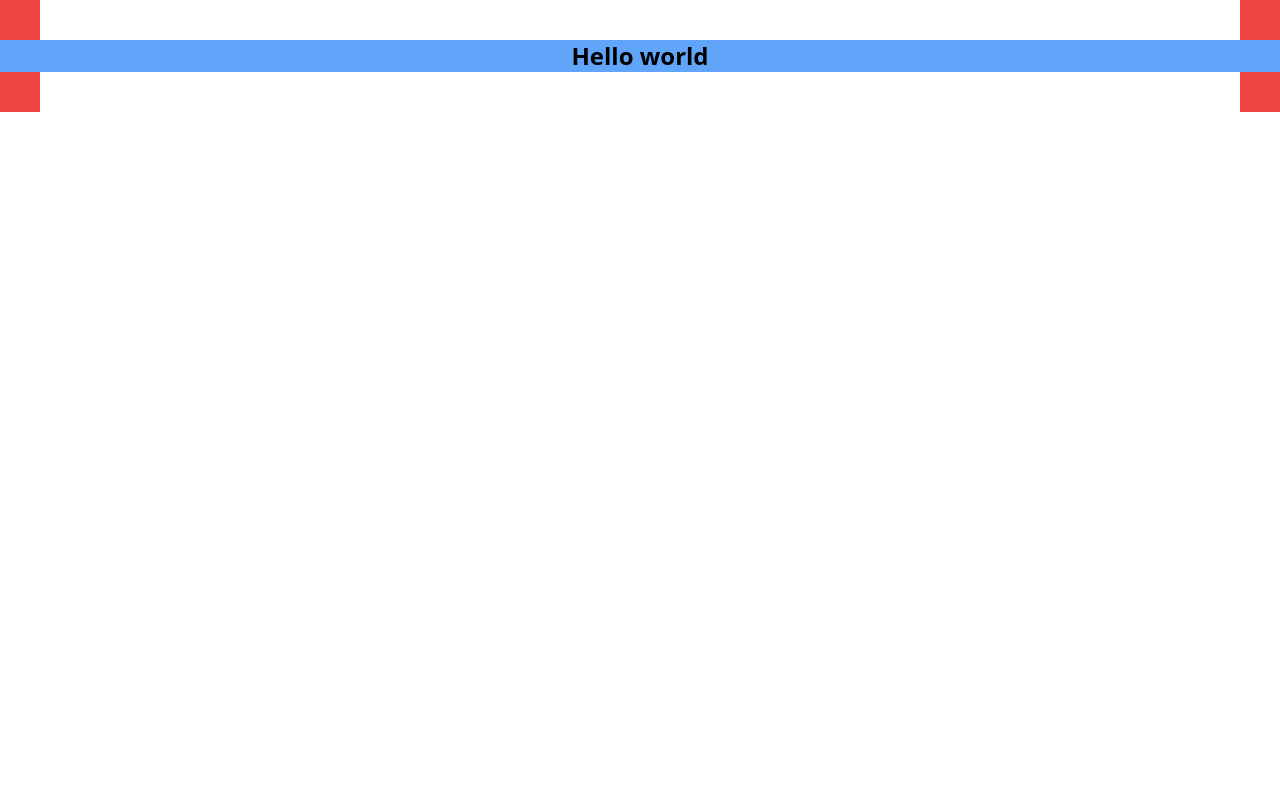
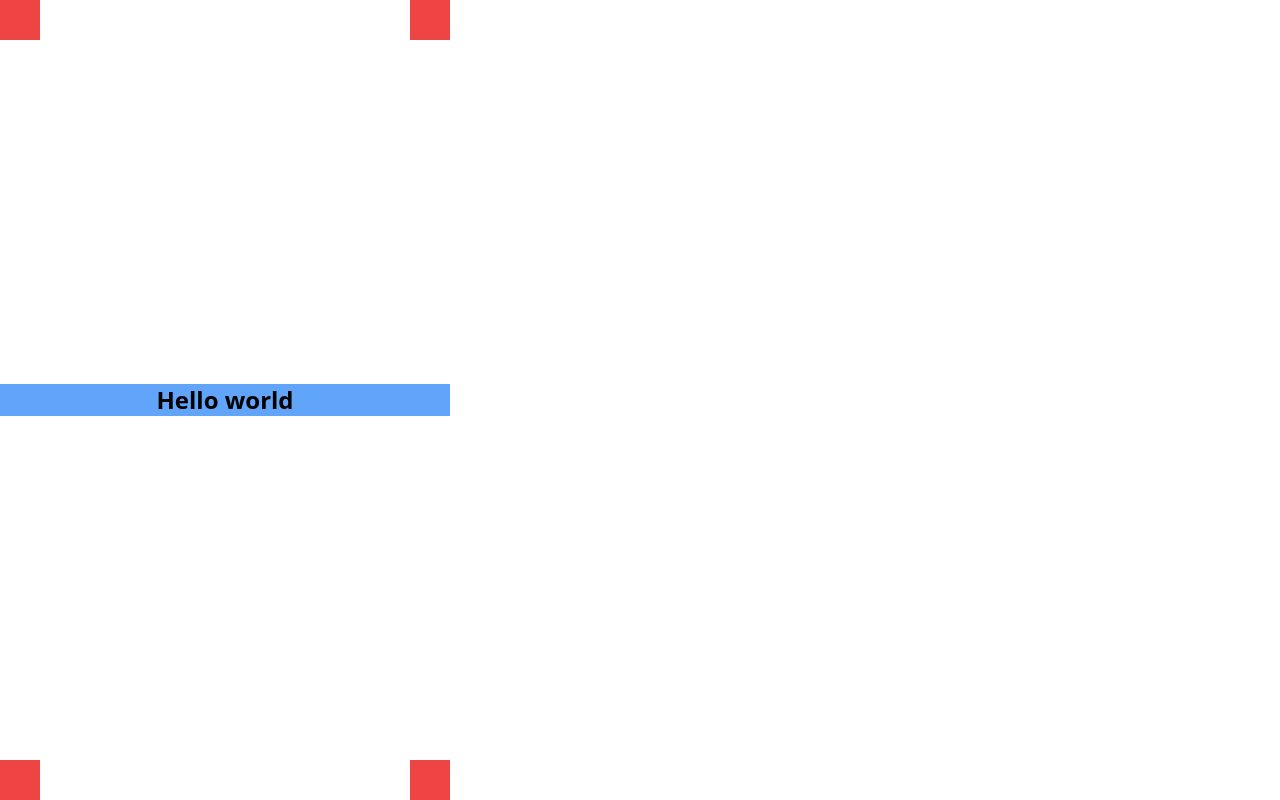
Before and after one commit to zat-org/QydahStream, a Nuxt app: page / in a window 1280 px wide. Built offline with nearby package versions, Linux system fonts and the light colour scheme.

Commit message:
upadte height

```diff
--- a/pages/index.vue
+++ b/pages/index.vue
@@ -1,6 +1,5 @@
 <template>
-
-    <div class="  bg-transparent w-[1080px]flex flex-col justify-between " >
+  <div class="  bg-transparent  h-screen aspect-[9/16] flex flex-col justify-between " >
 <div class ="flex justify-between items-center  w-full">
   <div class="p-5 bg-red-500"></div>
   <div class="p-5 bg-red-500"></div>
```
Lines whose indentation alone changed are shown as unchanged.
